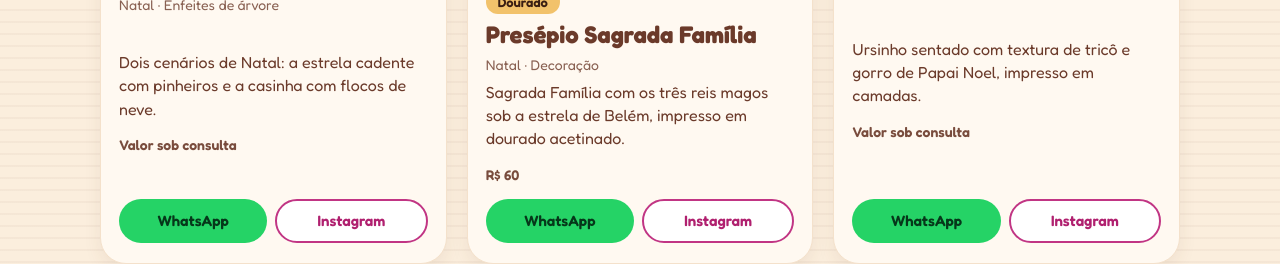
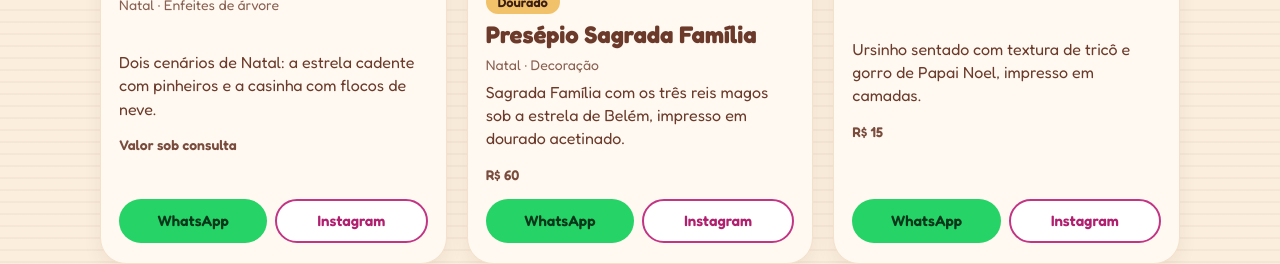
Before and after one commit to lelecos3d/lelecos3d.github.io, a plain HTML site: page index.html in a window 1280 px wide. Shown: the part 3540-3804 px from the top of the page. Drawn offline with Linux system fonts and the light colour scheme.

Commit message:
Preço do ursinho polar
Co-Authored-By: Claude Sonnet 5.5 <noreply@anthropic.com>
Claude-Session: https://claude.ai/code/session_01GSGgVYrag184V3XAyooDbD

```diff
--- a/index.html
+++ b/index.html
@@ -248,7 +248,7 @@ var PRODUCTS = [
  {name:'Cervo entre os pinheiros', img:'cervo', alt:'Bola de Natal dourada com cervo, pinheiros e estrelas', niche:'Natal', type:ARV, tag:'Dourado', desc:'Um cervo elegante entre pinheiros, com duas estrelinhas penduradas.'},
  {name:'Estrela cadente e Casinha de neve', img:'casa', alt:'Duas bolas de Natal douradas: estrela cadente e casinha com neve', niche:'Natal', type:ARV, tag:'Dourado · 2 modelos', desc:'Dois cenários de Natal: a estrela cadente com pinheiros e a casinha com flocos de neve.'},
  {name:'Presépio Sagrada Família', price:'R$ 60', img:'presepio-dourado', tall:true, alt:'Presépio dourado com Maria, José, o menino na manjedoura e três reis magos sob a estrela', niche:'Natal', type:DECO, tag:'Dourado', desc:'Sagrada Família com os três reis magos sob a estrela de Belém, impresso em dourado acetinado.'},
- {name:'Ursinho polar de gorro', img:'urso-polar', alt:'Ursinho polar branco com textura de tricô e gorro vermelho de Natal, segurado na mão', niche:'Natal', type:DECO, tag:'Branco e vermelho', desc:'Ursinho sentado com textura de tricô e gorro de Papai Noel, impresso em camadas.'},
+ {name:'Ursinho polar de gorro', price:'R$ 15', img:'urso-polar', alt:'Ursinho polar branco com textura de tricô e gorro vermelho de Natal, segurado na mão', niche:'Natal', type:DECO, tag:'Branco e vermelho', desc:'Ursinho sentado com textura de tricô e gorro de Papai Noel, impresso em camadas.'},
  {name:'Presépio e Anjinho', img:'presepio', alt:'Duas bolas de Natal douradas: presépio e anjo', niche:'Natal', type:ARV, tag:'Dourado · 2 modelos', desc:'Para quem gosta do lado mais afetivo do Natal: presépio com a estrela e um anjinho.'},
  {name:'Renas na colina e Trenó', img:'treno', alt:'Duas bolas de Natal douradas: renas na colina e trenó', niche:'Natal', type:ARV, tag:'Dourado · 2 modelos', desc:'Uma rena sob a estrela cadente e o trenó voando entre as colinas.'},
  {name:'Kit de enfeites brancos vazados', img:'vazados-brancos', alt:'Oito enfeites brancos vazados: árvore, Papai Noel, boneco de neve, rena, estrela, meia, bola e sino', niche:'Natal', type:ARV, tag:'Kit · Branco', desc:'Árvore, Papai Noel, boneco de neve, rena, estrela, meia, bola e sino, todos com detalhes vazados.'},
```
